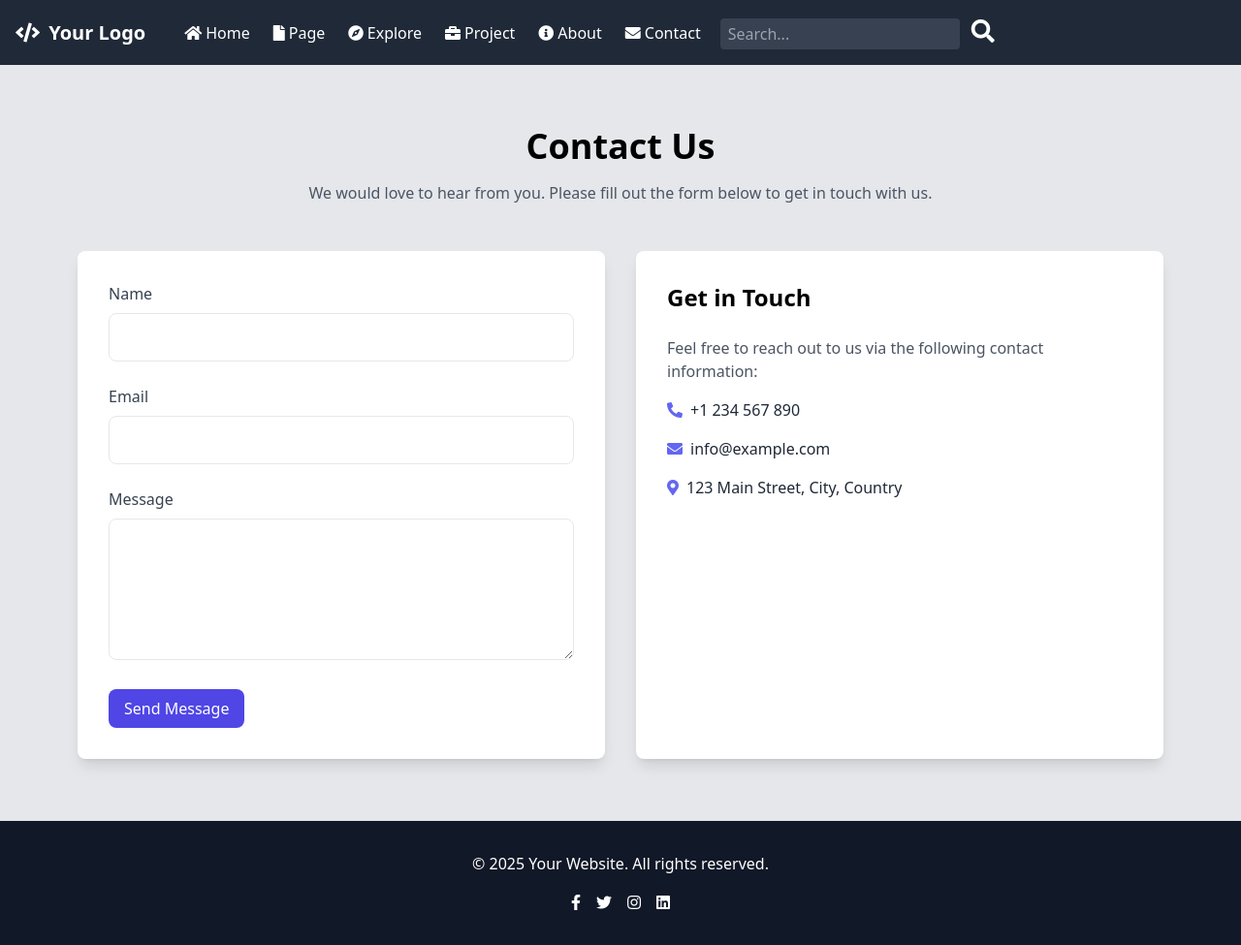
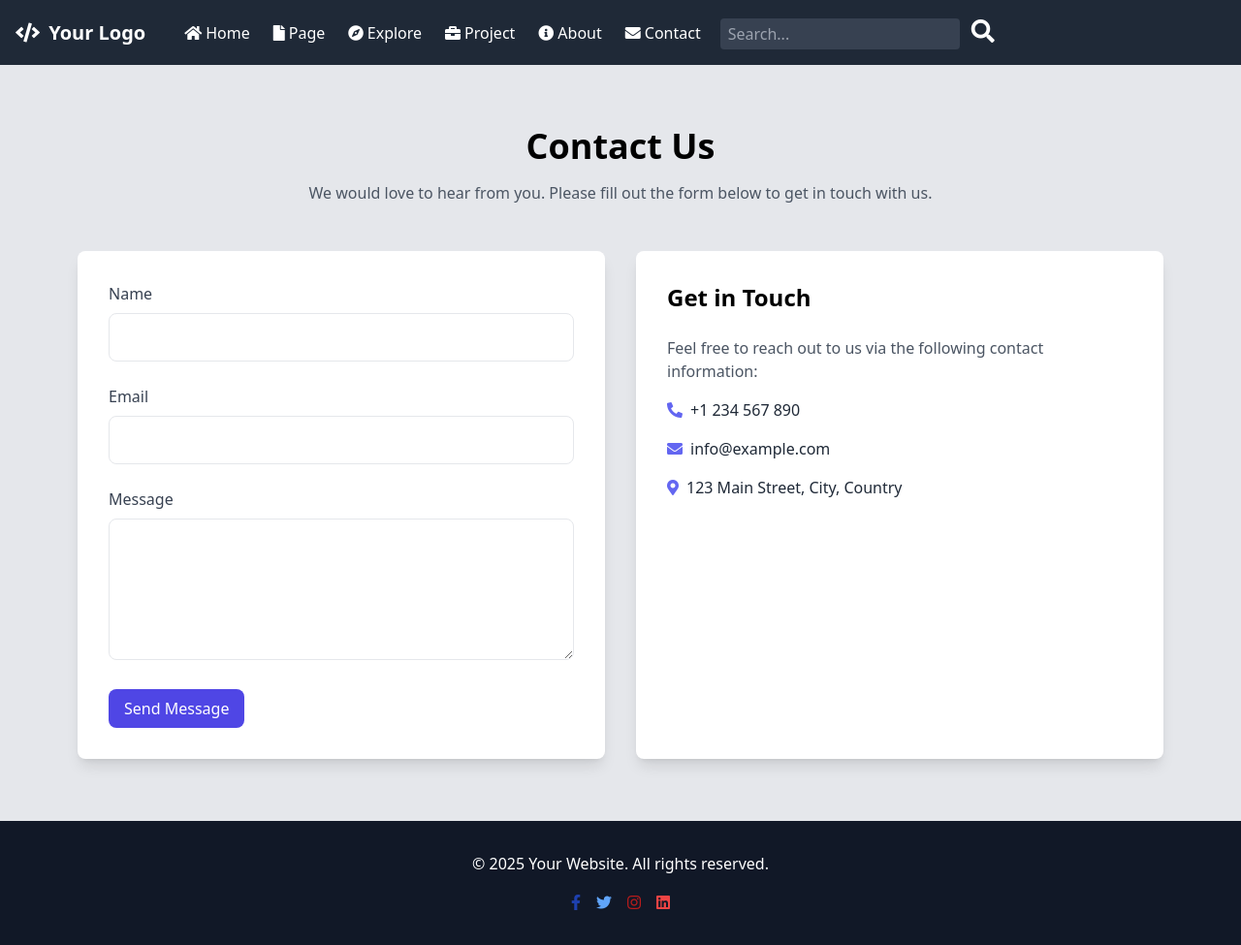
Before and after one commit to floryid/explore, a plain HTML site: page contact.html in a window 1280 px wide. Shown: the whole page at 97% size. Drawn offline with nearby package versions, Linux system fonts and the light colour scheme.

Commit message:
Deskripsi perubahan

```diff
--- a/contact.html
+++ b/contact.html
@@ -115,10 +115,10 @@
         <div class="container mx-auto text-center space-y-4">
             <p>&copy; 2025 Your Website. All rights reserved.</p>
             <div class="flex justify-center space-x-4">
-                <a href="#" class="hover:text-gray-400"><i class="fab fa-facebook-f"></i></a>
-                <a href="#" class="hover:text-gray-400"><i class="fab fa-twitter"></i></a>
-                <a href="#" class="hover:text-gray-400"><i class="fab fa-instagram"></i></a>
-                <a href="#" class="hover:text-gray-400"><i class="fab fa-linkedin"></i></a>
+                <a href="#" class="hover:text-gray-400"><i class="fab fa-facebook-f text-blue-800"></i></a>
+                <a href="#" class="hover:text-gray-400"><i class="fab fa-twitter text-blue-400"></i></a>
+                <a href="#" class="hover:text-gray-400"><i class="fab fa-instagram text-red-700"></i></a>
+                <a href="#" class="hover:text-gray-400"><i class="fab fa-linkedin text-red-500"></i></a>
             </div>
         </div>
     </footer>
```
